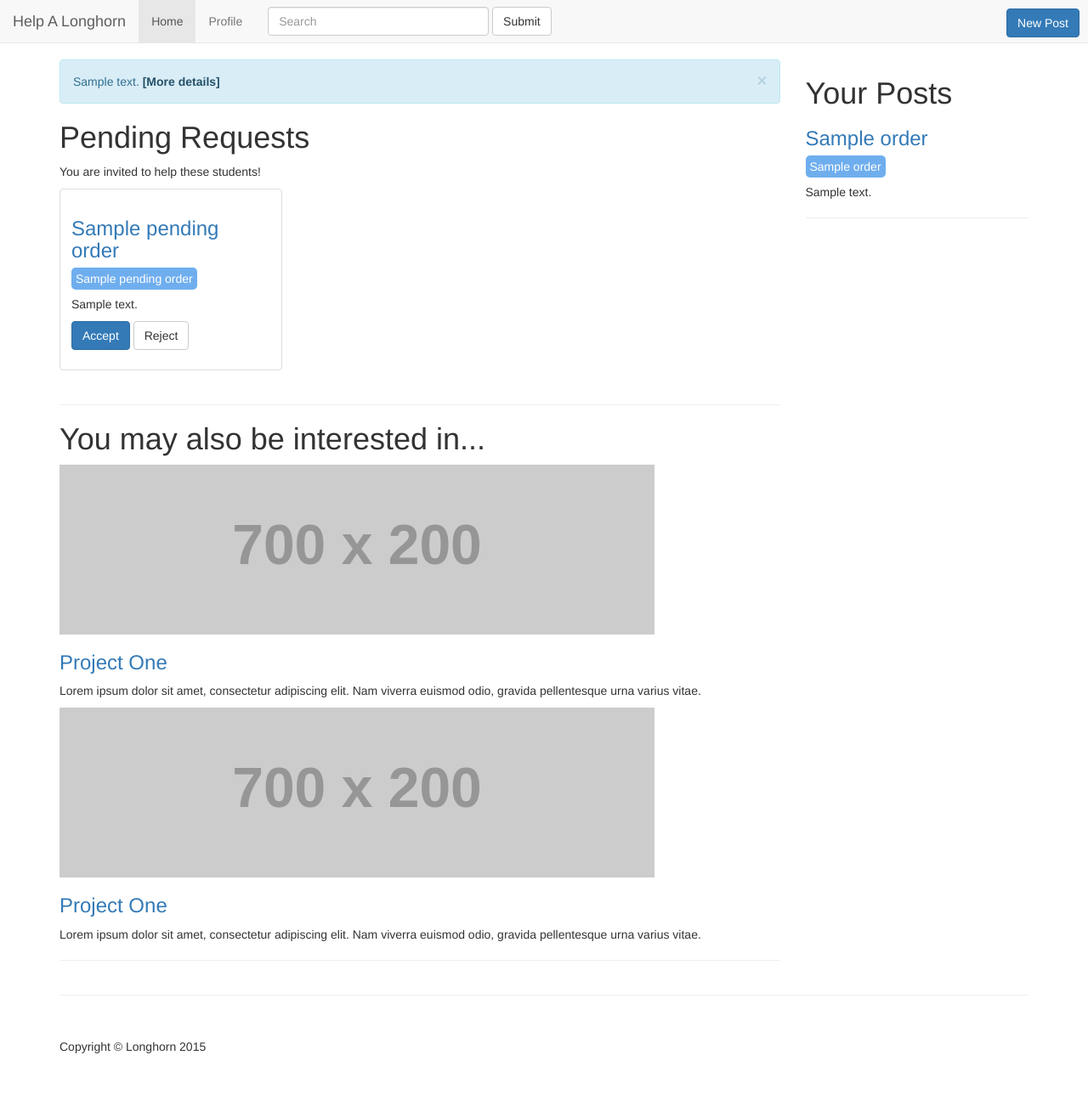
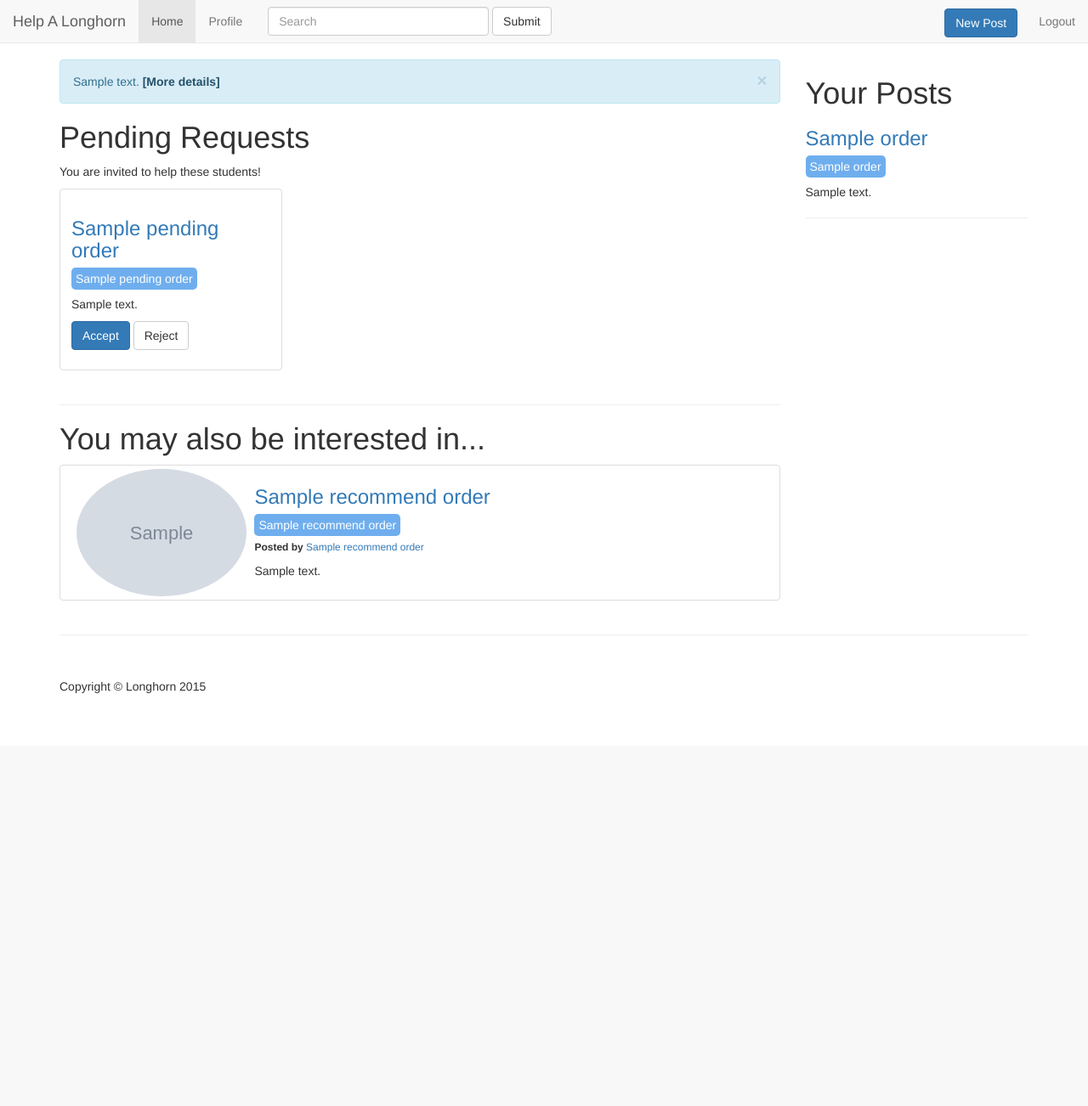
Before and after one commit to acatinfd/longhorntutor, a Python web app: template templates/home.html in a window 1280 px wide. Shown: the whole page at 85% size. After the commit the page ends 816 px from the top, so only its background shows below. Run offline with Jinja, Linux system fonts and the light colour scheme; the template is opened without the code that fills it: most values are stand-ins (such as "Sample title", 1, 10 or a date in 2020); grey boxes marked "Sample" are stand-in pictures; grey boxes labelled with a size stand in for pictures from a placeholder-image service; some libraries are stand-ins or nearby versions.

Commit message:
Add logout button, add recommendations posts, refine pages

```diff
--- a/domain/Order.py
+++ b/domain/Order.py
@@ -25,7 +25,7 @@ class Order(ndb.Model):
 
     @classmethod
     def query_by_subject(cls, subject):
-        subject = subject.strip().lower()
+        subject = str(subject).strip().lower()
         orders = []
         for o in Order.query():
             if o.subject.lower() == subject:
--- a/handlers/Order.py
+++ b/handlers/Order.py
@@ -36,9 +36,10 @@ class Order(webapp2.RequestHandler):
                     for p in order_info['candidates']:
                         p['picture'] = getPictureURL(p['picture'])
 
+                order_info['picture'] = getPictureURL(order_info['picture'])
                 order_info['return_url'] = base + '/order?order_id=' + order_id
                 order_info['showAlert'] = self.request.get('showAlert')
-
+                order_info['logout_url'] = users.create_logout_url(self.request.uri)
                 template = JINJA_ENVIRONMENT.get_template('order.html')
                 self.response.write(template.render(order_info))
             else:
--- a/handlers/Profile.py
+++ b/handlers/Profile.py
@@ -22,6 +22,7 @@ class Profile(webapp2.RequestHandler):
             data['picture'] = getPictureURL(data['picture'])
 
             data['showAlert'] = self.request.get('showAlert')
+            data['logout_url'] = users.create_logout_url(self.request.uri)
             template = JINJA_ENVIRONMENT.get_template('profile.html')
             self.response.write(template.render(data))
         else:
--- a/handlers/Search.py
+++ b/handlers/Search.py
@@ -11,7 +11,7 @@ class Search(webapp2.RequestHandler):
         user = users.get_current_user()
         if user:
             base = GetPath(self.request.url, self.request.path)
-            query = self.request.get('queryTerm')
+            query = self.request.get('queryTerm').lower()
 
             r = requests.get(base + '/api/searchuser', params={'query': query})
             searchUsers = r.json()
@@ -26,8 +26,9 @@ class Search(webapp2.RequestHandler):
                 'user_id' : user.user_id(),
                 'searchUsers': searchUsers,
                 'searchResults': searchResults,
-                'return_url': base + '/order?order_id=', #TODO
+                'return_url': base,
                 'showAlert': showAlert,
+                'logout_url': users.create_logout_url(self.request.uri),
             }
 
             template = JINJA_ENVIRONMENT.get_template('search.html')
--- a/handlers/UserInfo.py
+++ b/handlers/UserInfo.py
@@ -1,3 +1,4 @@
+from google.appengine.api import users
 import webapp2
 import requests
 from jinja import JINJA_ENVIRONMENT
@@ -16,7 +17,7 @@ class UserInfo(webapp2.RequestHandler):
             data['tutor_rating'] = int(data['tutor_rating'] + 0.5)
             r = requests.get(base + '/api/getmyorders', params={'user_id': user_id})
             data['orders'] = r.json()
-
+            data['logout_url'] = users.create_logout_url(self.request.uri)
             template = JINJA_ENVIRONMENT.get_template('userinfo.html')
             self.response.write(template.render(data))
         else:
--- a/handlers/api/GetOrderInfo.py
+++ b/handlers/api/GetOrderInfo.py
@@ -40,7 +40,8 @@ class GetOrderInfo(webapp2.RequestHandler):
                         candidates.append(p)
 
 
-            self.response.write(json.dumps({'status_code': 0, 'name':user.name, 'owner_id': order.owner_id, \
+            self.response.write(json.dumps({'status_code': 0, 'name':user.name, \
+                'owner_id': order.owner_id, 'picture': str(user.picture), \
                 'email':user.email, 'tutor_rating':user.tutor_rating, \
                 'intro':user.intro, 'subject':order.subject, \
                 'title':order.title, 'comment':order.comment, \
--- a/handlers/api/GetPendingOrders.py
+++ b/handlers/api/GetPendingOrders.py
@@ -7,7 +7,7 @@ class GetPendingOrders(webapp2.RequestHandler):
         user_id = self.request.get('user_id')
 
         orders = OrderUser.query_by_user_id(user_id)
-        if (orders is None):
+        if orders is None:
             self.response.write(json.dumps({'status_code': 1}))
         else:
             pendingOrders = [{'order_id': od.order_id} for od in orders if od.status_code == 1]
--- a/main.py
+++ b/main.py
@@ -16,6 +16,7 @@ from handlers.api.GetMyOrders import GetMyOrders
 from handlers.api.GetNewNotify import GetNewNotify
 from handlers.api.GetOrderInfo import GetOrderInfo
 from handlers.api.GetPendingOrders import GetPendingOrders
+from handlers.api.GetRecommendOrders import GetRecommendOrders
 from handlers.api.GetUser import GetUser
 from handlers.api.InviteTutor import InviteTutor
 from handlers.api.SearchOrders import SearchOrders
@@ -39,6 +40,7 @@ app = webapp2.WSGIApplication([
     ('/api/getnewnotify', GetNewNotify),
     ('/api/getorderinfo', GetOrderInfo),
     ('/api/getpendingorders', GetPendingOrders),
+    ('/api/getrecommendorders', GetRecommendOrders),
     ('/api/getuser', GetUser),
     ('/api/invitetutor', InviteTutor),
     ('/api/searchorders', SearchOrders),
--- a/templates/css/styles.css
+++ b/templates/css/styles.css
@@ -18,6 +18,10 @@ footer {
 
 nav li button {
   margin: 10px 10px;
+}
+
+a span {
+  margin-bottom: 10px;
 }
 
 #search-input {
@@ -45,7 +49,6 @@ nav li button {
 img {
   max-width: 200px;
 }
-
 
 /*
 for profile
--- a/templates/home.html
+++ b/templates/home.html
@@ -31,8 +31,8 @@
           <div class="col-sm-6 col-md-4">
             <div class="thumbnail">
               <div class="caption">
-                <h3><a href="/order?order_id={{p.order_id}}">{{p['title']}}</a></h3>
-                <span class="subject">{{ p['subject'] }}</span>
+                <h3><a href="/order?order_id={{p['order_id']}}">{{p['title']}}</a></h3>
+                <a href="/search?queryTerm={{ p['subject'] }}"><span class="subject">{{ p['subject'] }}</span></a>
                 <p class="post-comment">{{ p['comment'] }}</p>
                 <p>
                   <form class="inline" action="/api/acceptinvite" method="post">
@@ -58,24 +58,25 @@
 
       <div class="recommend-requests">
         <h1>You may also be interested in...</h1>
-        <div>
-          <a href="#">
-              <img class="img-responsive" src="http://placehold.it/700x200" alt="">
-          </a>
-          <h3>
-              <a href="#">Project One</a>
-          </h3>
-          <p>Lorem ipsum dolor sit amet, consectetur adipiscing elit. Nam viverra euismod odio, gravida pellentesque urna varius vitae.</p>
+        {% if recommendOrders | length == 0 %}
+        <p> No available post at the moment. </p>
+        <hr>
+        {% endif %}
+        {% for p in recommendOrders %}
+        <div class="col-md-12 thumbnail">
+          <div class="col-md-3">
+            <img src="{{ p['picture'] }}" class="avatar img-circle" alt="avatar">
+          </div>
+          <div class="col-md-9">
+            <h3>
+                <a href="/order?order_id={{p.order_id}}">{{ p['title'] }}</a>
+            </h3>
+            <p><a href="/search?queryTerm={{ p['subject'] }}"><span class="subject">{{ p['subject'] }}</span></a></p>
+            <h6><strong>Posted by </strong><a href="/userinfo?user_id={{ p['user_id'] }}">{{ p['name'] }}</a></h6>
+            <p class="post-comment">{{ p['comment'] }}</p>
+          </div>
         </div>
-        <div>
-          <a href="#">
-              <img class="img-responsive" src="http://placehold.it/700x200" alt="">
-          </a>
-          <h3>
-              <a href="#">Project One</a>
-          </h3>
-          <p>Lorem ipsum dolor sit amet, consectetur adipiscing elit. Nam viverra euismod odio, gravida pellentesque urna varius vitae.</p>
-        </div>
+        {% endfor %}
       </div>
       <hr>
     </div>
--- a/templates/layout.html
+++ b/templates/layout.html
@@ -59,9 +59,12 @@
           </form>
           <ul class="nav navbar-nav navbar-right">
             <li>
-              <button type="button" class="btn btn-primary" data-toggle="modal" data-target="#newpost">
+              <button type="button" class="btn btn-primary btn-md" data-toggle="modal" data-target="#newpost">
                 New Post
               </button>
+            </li>
+            <li>
+              <a role="button" href="{{ logout_url}}">Logout</a>
             </li>
           </ul>
         </div><!-- /.navbar-collapse -->
--- a/templates/search.html
+++ b/templates/search.html
@@ -25,7 +25,7 @@
             <h3>
                 <a href="/order?order_id={{p.order_id}}">{{ p['title'] }}</a>
             </h3>
-            <span class="subject">{{ p['subject'] }}</span>
+            <p><a href="/search?queryTerm={{ p['subject'] }}"><span class="subject">{{ p['subject'] }}</span></a></p>
             <h6><strong>Posted by </strong><a href="/userinfo?user_id={{ p['user_id'] }}">{{ p['name'] }}</a></h6>
             <p class="post-comment">{{ p['comment'] }}</p>
           </div>
--- a/templates/userinfo.html
+++ b/templates/userinfo.html
@@ -40,7 +40,7 @@
         <h3>
             <a href="/order?order_id={{p.order_id}}">{{p.title}}</a>
         </h3>
-        <span class="subject">{{p.subject}}</span>
+				<p><a href="/search?queryTerm={{ p.subject }}"><span class="subject">{{ p.subject }}</span></a></p>
         <p class="post-comment">{{p.comment}}</p>
         <hr/>
       </div>
```
Also changed, not shown: handlers/MainPage.py (+9 -10 lines), handlers/api/GetRecommendOrders.py (added, +39 -0 lines), templates/order.html (+12 -6 lines).
